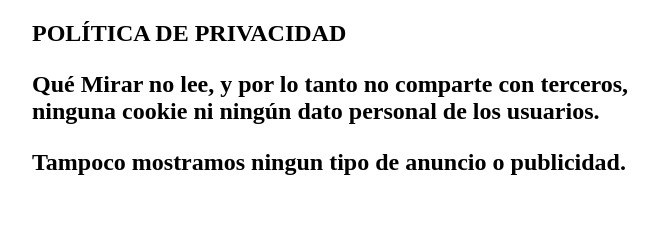
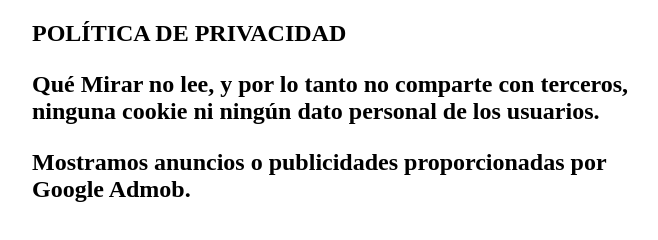
Before and after one commit to germanl20/QueMirarPoliticaPrivacidad, a plain HTML site: page index.html in a window 1280 px wide. Shown: the whole page, without its empty margins (308-966 px from the left). Drawn offline with Linux system fonts and the light colour scheme.

Commit message:
Update index.html

```diff
--- a/index.html
+++ b/index.html
@@ -15,7 +15,7 @@
 
 			<p>Qué Mirar no lee, y por lo tanto no comparte con terceros, ninguna cookie ni ningún dato personal de los usuarios.</p>
 
-			<p>Tampoco mostramos ningun tipo de anuncio o publicidad.</p>
+			<p>Mostramos anuncios o publicidades proporcionadas por Google Admob.</p>
 		</div>
    </body>
  </html>
```
